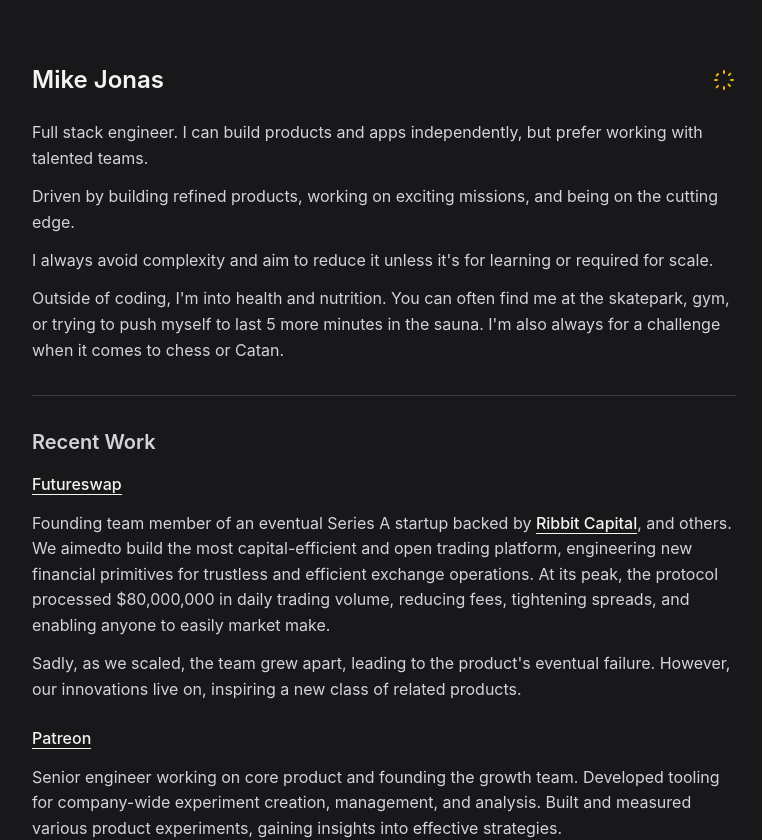
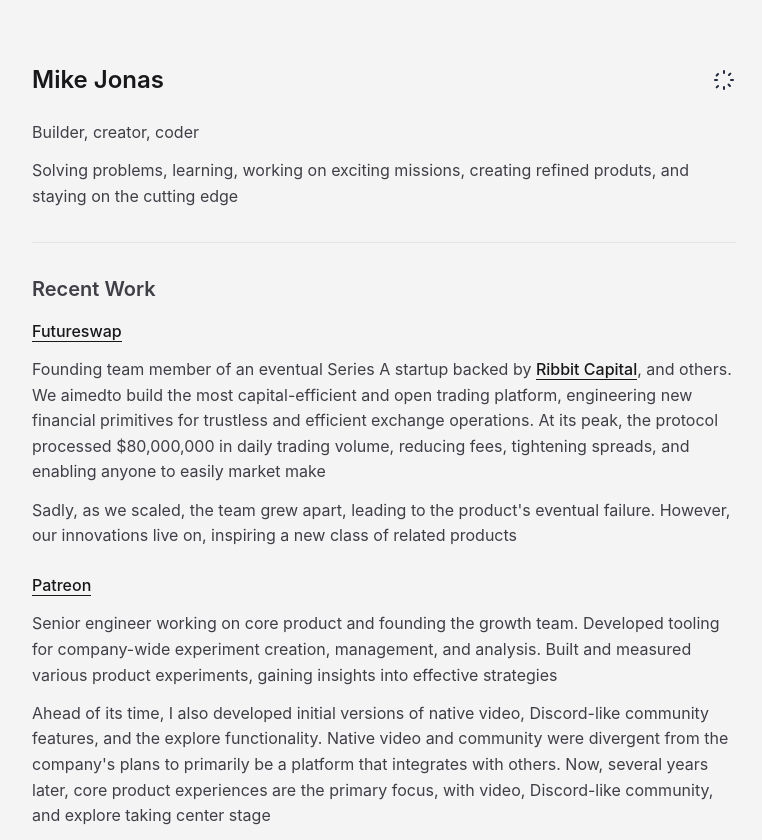
Before and after one commit to mikejonas/portfolio-site, a React (Vite) app: page / in a window 1280 px wide. Shown: the top 840 px of the page, without its empty margins (256-1018 px from the left). Built offline with nearby package versions, Linux system fonts and the light colour scheme.

Commit message:
Improve dark mode

```diff
--- a/index.html
+++ b/index.html
@@ -9,5 +9,19 @@
   <body>
     <div id="root"></div>
     <script type="module" src="/src/main.tsx"></script>
+    <script>
+      (function () {
+        var darkMode = localStorage.getItem("darkMode");
+        if (
+          darkMode === "true" ||
+          (!darkMode &&
+            window.matchMedia("(prefers-color-scheme: dark)").matches)
+        ) {
+          document.documentElement.classList.add("dark");
+        } else {
+          document.documentElement.classList.remove("dark");
+        }
+      })();
+    </script>
   </body>
 </html>
--- a/src/App.tsx
+++ b/src/App.tsx
@@ -1,32 +1,13 @@
-import React, { useState, useEffect } from "react";
+import React from "react";
 import { Routes, Route } from "react-router-dom";
 import Portfolio from "./pages/Portfolio";
 
 const App: React.FC = () => {
-  const [darkMode, setDarkMode] = useState(true);
-
-  useEffect(() => {
-    if (darkMode) {
-      document.documentElement.classList.add("dark");
-    } else {
-      document.documentElement.classList.remove("dark");
-    }
-  }, [darkMode]);
-
-  const toggleDarkMode = () => {
-    setDarkMode((prevMode) => !prevMode);
-  };
-
   return (
     <div className="bg-zinc-100 dark:bg-zinc-900 transition-colors duration-200">
       <main>
         <Routes>
-          <Route
-            path="/"
-            element={
-              <Portfolio darkMode={darkMode} toggleDarkMode={toggleDarkMode} />
-            }
-          />
+          <Route path="/" element={<Portfolio />} />
         </Routes>
       </main>
     </div>
--- /dev/null
+++ b/src/components/DarkModeToggle.tsx
@@ -0,0 +1,47 @@
+import { useState, useEffect } from "react";
+
+const DarkModeToggle = () => {
+  const [isDarkMode, setIsDarkMode] = useState(() => {
+    return document.documentElement.classList.contains("dark");
+  });
+
+  useEffect(() => {
+    if (isDarkMode) {
+      document.documentElement.classList.add("dark");
+    } else {
+      document.documentElement.classList.remove("dark");
+    }
+    localStorage.setItem("darkMode", isDarkMode.toString());
+  }, [isDarkMode]);
+
+  const toggleDarkMode = () => {
+    setIsDarkMode((prevMode) => !prevMode);
+  };
+
+  return (
+    <button
+      onClick={toggleDarkMode}
+      className="focus:outline-none focus:ring-0"
+      aria-label="Toggle Dark Mode"
+    >
+      <svg
+        xmlns="http://www.w3.org/2000/svg"
+        className={`h-6 w-6 ${
+          isDarkMode ? "text-yellow-500" : "text-gray-800 dark:text-gray-200"
+        }`}
+        fill="none"
+        viewBox="0 0 24 24"
+        stroke="currentColor"
+      >
+        <path
+          strokeLinecap="round"
+          strokeLinejoin="round"
+          strokeWidth={2}
+          d="M12 3v2m0 14v2m9-9h-2M5 12H3m15.364-6.364l-1.414 1.414M6.05 17.95l-1.414 1.414M17.95 17.95l-1.414-1.414M6.05 6.05L4.636 7.464"
+        />
+      </svg>
+    </button>
+  );
+};
+
+export default DarkModeToggle;
--- a/src/pages/Portfolio.tsx
+++ b/src/pages/Portfolio.tsx
@@ -1,92 +1,24 @@
 import React from "react";
 import StyledLink from "../components/StyledLink";
 import Footer from "../components/Footer";
+import DarkModeToggle from "../components/DarkModeToggle";
 
-interface ThemeToggleProps {
-  darkMode: boolean;
-  toggleDarkMode: () => void;
-}
-
-const ThemeToggle: React.FC<ThemeToggleProps> = ({
-  darkMode,
-  toggleDarkMode,
-}) => {
-  return (
-    <button
-      onClick={toggleDarkMode}
-      className="focus:outline-none focus:ring-0"
-      aria-label="Toggle Dark Mode"
-    >
-      {darkMode ? (
-        <svg
-          xmlns="http://www.w3.org/2000/svg"
-          className="h-6 w-6 text-yellow-500"
-          fill="none"
-          viewBox="0 0 24 24"
-          stroke="currentColor"
-        >
-          <path
-            strokeLinecap="round"
-            strokeLinejoin="round"
-            strokeWidth={2}
-            d="M12 3v2m0 14v2m9-9h-2M5 12H3m15.364-6.364l-1.414 1.414M6.05 17.95l-1.414 1.414M17.95 17.95l-1.414-1.414M6.05 6.05L4.636 7.464"
-          />
-        </svg>
-      ) : (
-        <svg
-          xmlns="http://www.w3.org/2000/svg"
-          className="h-6 w-6 text-gray-800 dark:text-gray-200"
-          fill="none"
-          viewBox="0 0 24 24"
-          stroke="currentColor"
-        >
-          <path
-            strokeLinecap="round"
-            strokeLinejoin="round"
-            strokeWidth={2}
-            d="M21 12.79A9 9 0 1111.21 3a7 7 0 009.79 9.79z"
-          />
-        </svg>
-      )}
-    </button>
-  );
-};
-
-// Portfolio Component with proper typing
-interface PortfolioProps {
-  darkMode: boolean;
-  toggleDarkMode: () => void;
-}
-
-const Portfolio: React.FC<PortfolioProps> = ({ darkMode, toggleDarkMode }) => {
+const Portfolio: React.FC = () => {
   return (
     <div className="max-w-3xl mx-auto pb-8 pt-16 px-4 sm:px-6 lg:px-8">
       <div className="flex justify-between items-center mb-6">
         <h1 className="text-2xl font-semibold text-zinc-900 dark:text-zinc-100">
           Mike Jonas
         </h1>
-        <ThemeToggle darkMode={darkMode} toggleDarkMode={toggleDarkMode} />
+        <DarkModeToggle />
       </div>
 
       <main className="group text-zinc-700 dark:text-zinc-300">
         <section className="mb-8">
+          <p>Builder, creator, coder</p>
           <p>
-            Full stack engineer. I can build products and apps independently,
-            but prefer working with talented teams.
-          </p>
-          <p>
-            Driven by building refined products, working on exciting missions,
-            and being on the cutting edge.
-          </p>
-          <p>
-            I always avoid complexity and aim to reduce it unless it's for
-            learning or required for scale.
-          </p>
-          <p>
-            Outside of coding, I'm into health and nutrition. You can often find
-            me at the skatepark, gym, or trying to push myself to last 5 more
-            minutes in the sauna. I'm also always for a challenge when it comes
-            to chess or Catan.
+            Solving problems, learning, working on exciting missions, creating
+            refined produts, and staying on the cutting edge
           </p>
         </section>
 
@@ -112,12 +44,12 @@
                 trustless and efficient exchange operations. At its peak, the
                 protocol processed $80,000,000 in daily trading volume, reducing
                 fees, tightening spreads, and enabling anyone to easily market
-                make.
+                make
               </p>
               <p>
                 Sadly, as we scaled, the team grew apart, leading to the
                 product's eventual failure. However, our innovations live on,
-                inspiring a new class of related products.
+                inspiring a new class of related products
               </p>
             </div>
 
@@ -131,7 +63,7 @@
                 Senior engineer working on core product and founding the growth
                 team. Developed tooling for company-wide experiment creation,
                 management, and analysis. Built and measured various product
-                experiments, gaining insights into effective strategies.
+                experiments, gaining insights into effective strategies
               </p>
               <p>
                 Ahead of its time, I also developed initial versions of native
@@ -140,7 +72,7 @@
                 the company's plans to primarily be a platform that integrates
                 with others. Now, several years later, core product experiences
                 are the primary focus, with video, Discord-like community, and
-                explore taking center stage.
+                explore taking center stage
               </p>
             </div>
           </div>
@@ -166,7 +98,7 @@
                 extremely accurate astrological data to provide personalized
                 insights and predictions. Built with React Native for
                 cross-platform mobile support, Node.js for the backend, Python
-                for using certain libries, and Postgres for data storage.
+                for using certain libries, and Postgres for data storage
               </p>
             </div>
 
@@ -184,7 +116,7 @@
                 can engage in conversations with unique AI characters, each with
                 its own personality. Developed using Swift for the frontend,
                 with Node.js powering the backend and Postgres managing the
-                database.
+                database
               </p>
             </div>
 
--- a/tailwind.config.js
+++ b/tailwind.config.js
@@ -1,7 +1,7 @@
 /** @type {import('tailwindcss').Config} */
 export default {
   content: ["./index.html", "./src/**/*.{js,ts,jsx,tsx}"],
-  darkMode: "class", // Add this line if it's not already there
+  darkMode: "class",
   theme: {
     extend: {},
   },
```
